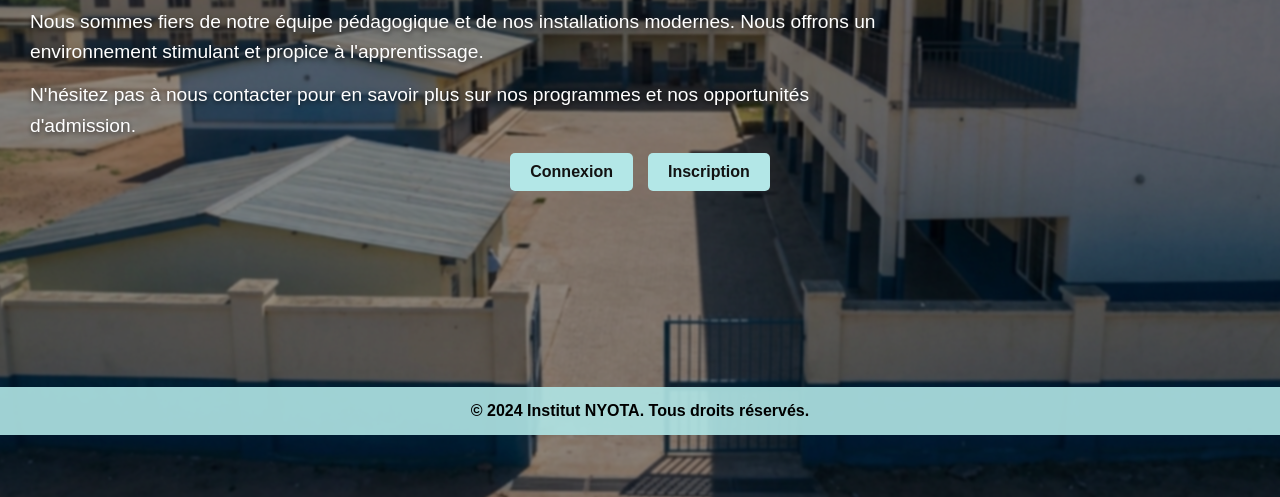
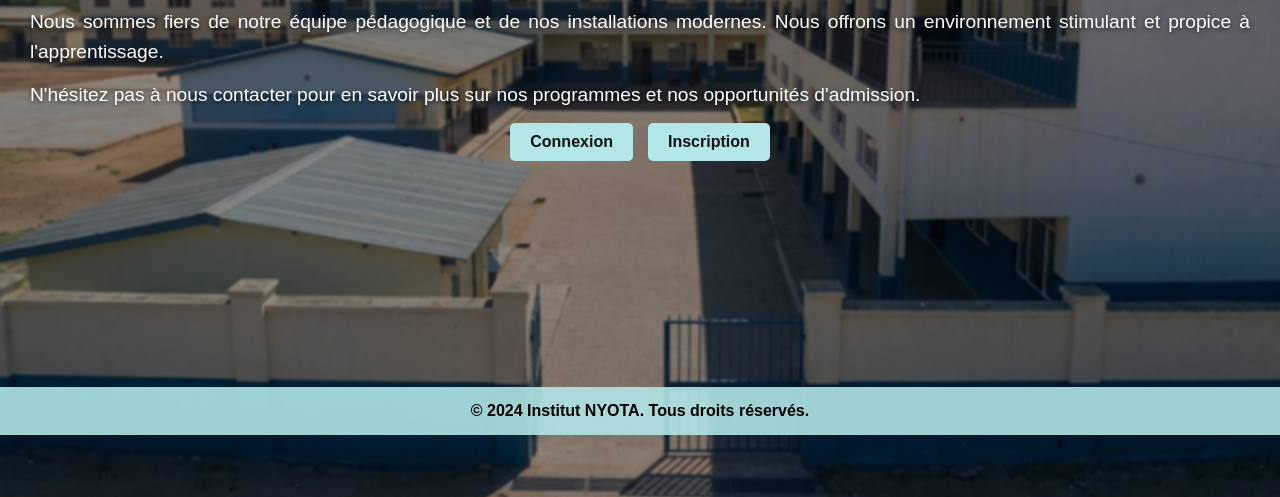
Before and after one commit to nondosaidi-blip/code_html_css, a plain HTML site: page index.html in a window 1280 px wide. Shown: the part 303-800 px from the top of the page. Drawn offline with Linux system fonts and the light colour scheme.

Commit message:
un peti ajout

```diff
--- a/base css/base.css
+++ b/base css/base.css
@@ -102,7 +102,9 @@ nav ul li a:hover {
 }
 
 .hero p {
-    max-width: 850px;
+    text-align: justify;
+    justify-content: center;
+    width: 100%;
     margin-bottom: 12px;
     font-size: 1.2rem;
     text-shadow: 0 2px 5px rgba(0, 0, 0, 0.614);
```
